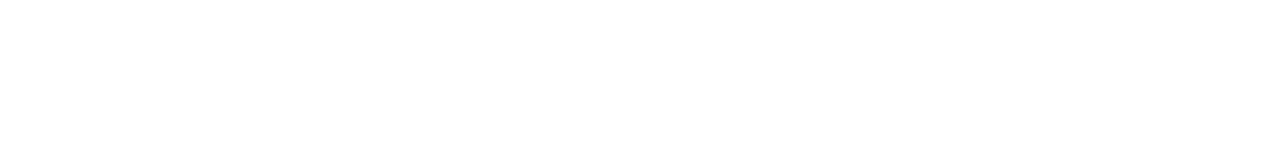
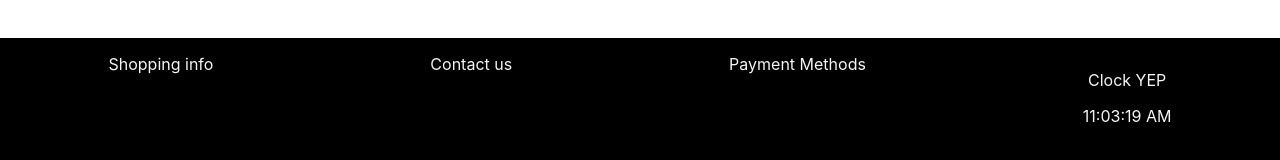
Before and after one commit to fishenchips/React-Group-Project, a React (Create React App) app in the folder dynamic-react-app/: page /Products in a window 1280 px wide. Shown: the part 586-746 px from the top of the page. Built offline with nearby package versions, Linux system fonts and the light colour scheme; no server answers.

Commit message:
Added CSS to footer
Added position fixed to footer so that it stays at the bottom.

```diff
--- a/dynamic-react-app/src/App.js
+++ b/dynamic-react-app/src/App.js
@@ -23,7 +23,7 @@
         </Routes>
 
 
-        {/* <Footer /> */}
+        <Footer />
       </BrowserRouter>
     </div>
   );
--- a/dynamic-react-app/src/components/Footer.js
+++ b/dynamic-react-app/src/components/Footer.js
@@ -1,19 +1,18 @@
 //Phillips code copied
-
-// import React from 'react';
-// import styles from "../cssmodules/footer.module.css";
-// import Clock from './clock';
+ import React from 'react';
+ import styles from "../cssmodules/footer.module.css";
+ import Clock from './clock';
 
 
-// function Footer() {
-//   return (
-//     <div className={styles.footer}>
-//         <div>Shopping info</div>
-//         <div>Contact us</div>
-//         <div>Payment Methods</div>
-//         <div><Clock /></div>
-//     </div>
-//   )
-// }
+ function Footer() {
+   return (
+     <div className={styles.footer}>
+         <div>Shopping info</div>
+         <div>Contact us</div>
+         <div>Payment Methods</div>
+         <div><Clock /></div>
+     </div>
+   )
+ }
 
-// export default Footer
+ export default Footer
--- a/dynamic-react-app/src/cssmodules/footer.module.css
+++ b/dynamic-react-app/src/cssmodules/footer.module.css
@@ -8,4 +8,6 @@
     display: flex;
     justify-content: space-around;
     padding-top: 1rem;
+    /* added fixed position so that it stays at the bottom */
+    position: fixed;
 }
```
